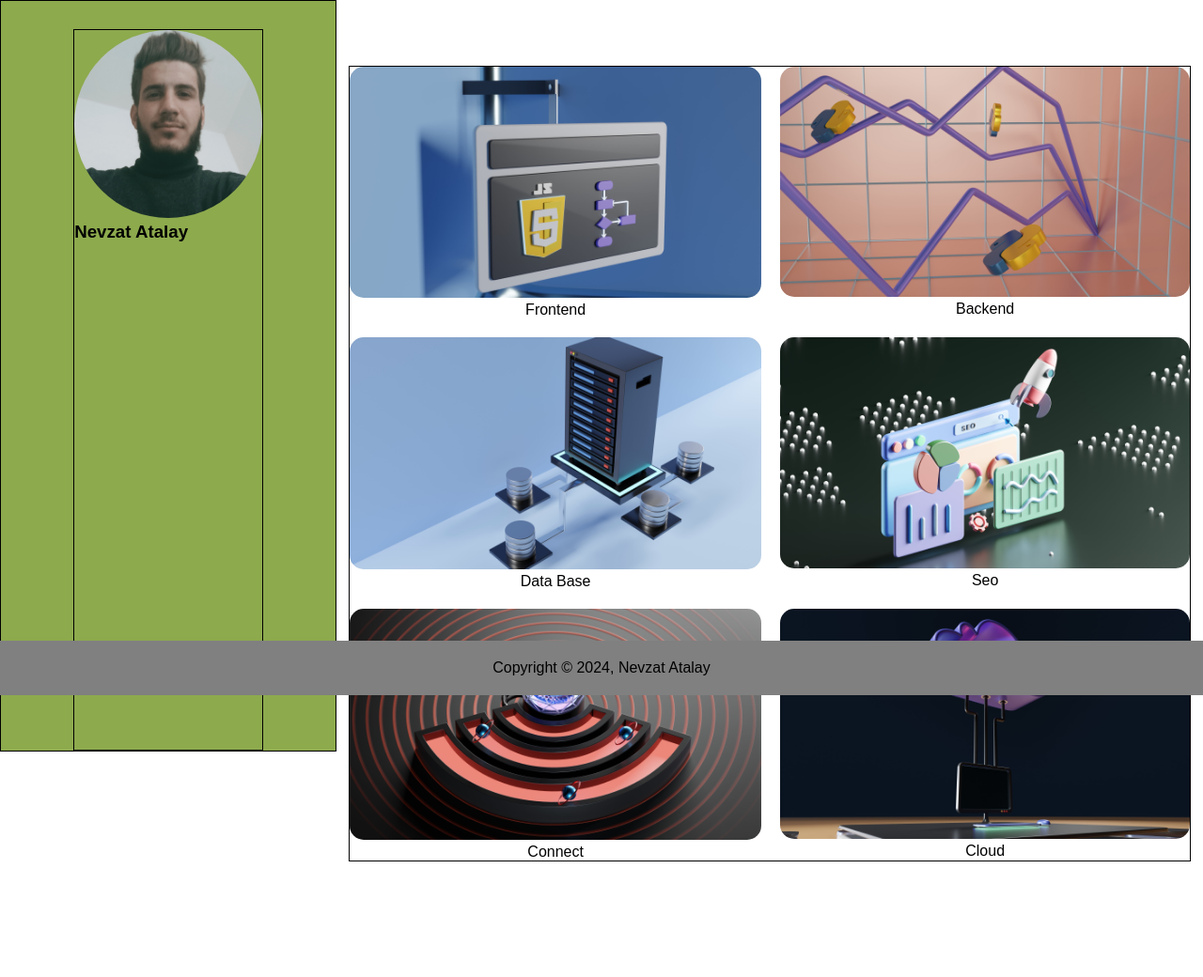
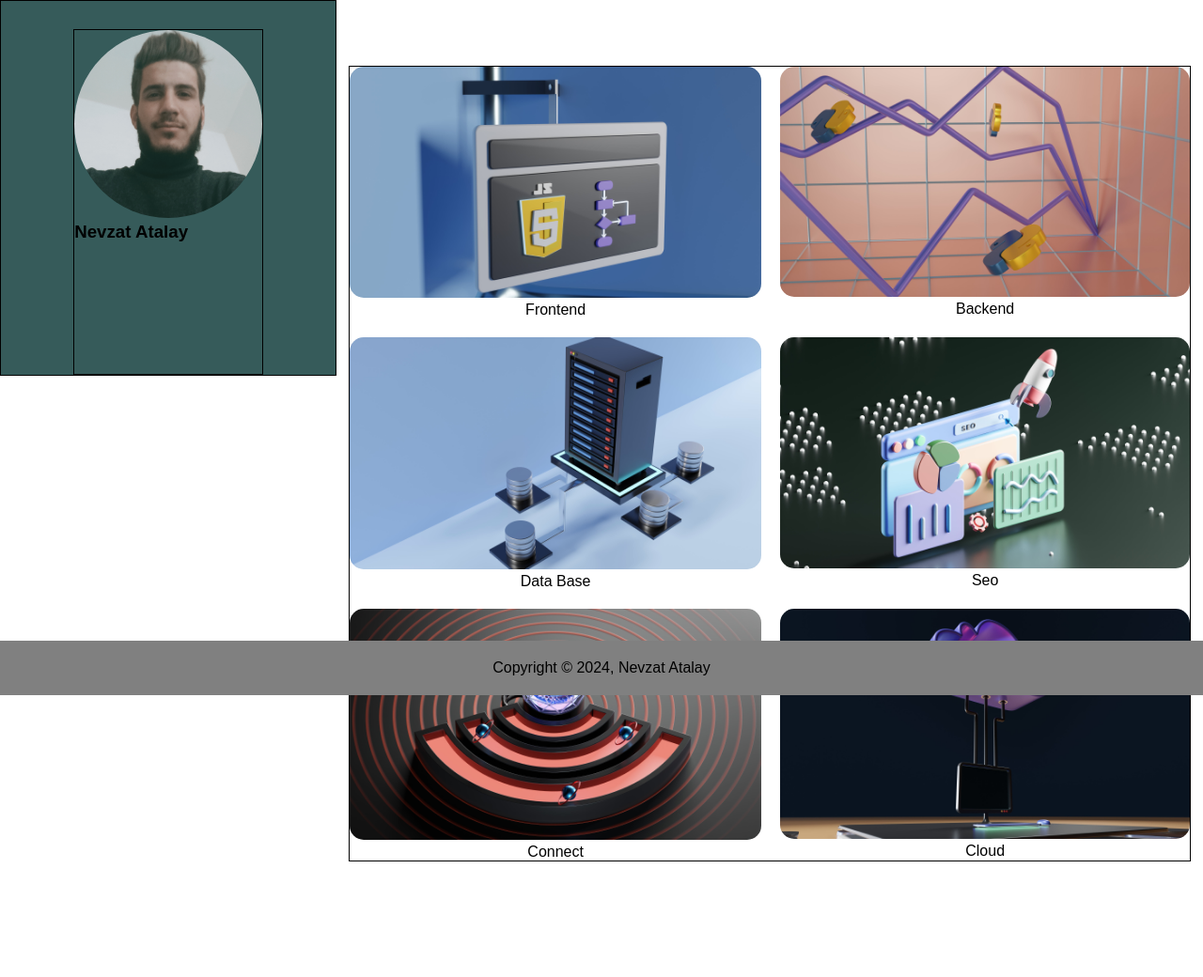
Before and after one commit to nvzt13/Portfolyo, a PHP site: page / in a window 1280 px wide. Shown: the part 60-1100 px from the top of the page at 94% size. Run offline with PHP 8.4, Linux system fonts and the light colour scheme.

Commit message:
update style.css

```diff
--- a/style.css
+++ b/style.css
@@ -72,8 +72,9 @@ body{
   justify-content: center;
  width: 28vw;
  border: 1px solid;
- background-color: #8DAA4D;
+ background-color:#365B5A;
  padding-top: 30px;
+ height: 50%;
 }
 .main .col-1 .profile{
   border: 1px solid;
@@ -94,9 +95,6 @@ body{
   border-radius: 50%;
 }
 .main .col-2{
-  display: grid;
-  grid-gap: 10px;
-  height:auto;
   width:70vw;
    margin:0 auto;
 }
```
